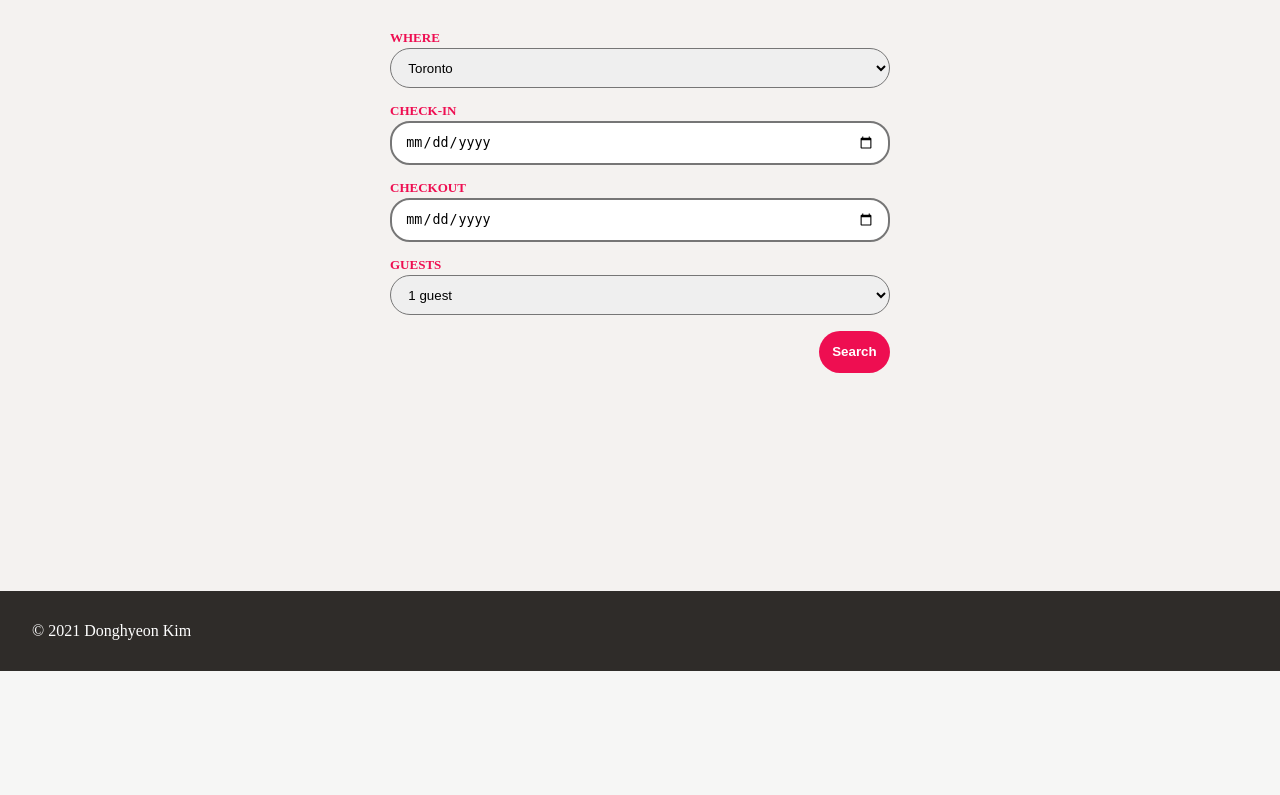
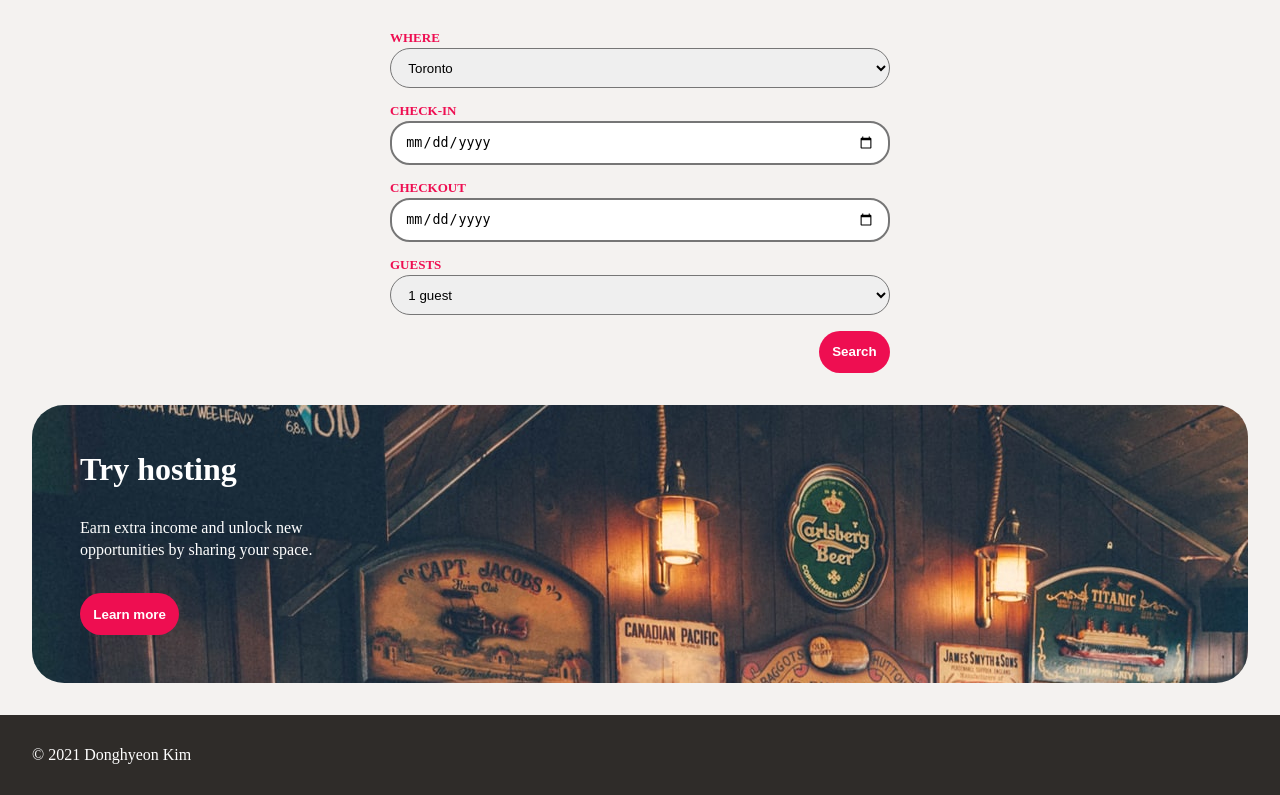
Before and after one commit to 0916dhkim/web322-assignment, a Node server app: page / in a window 1280 px wide. Shown: the part 129-924 px from the top of the page. Before the commit the page ends 800 px from the top, so only its background shows below. Run offline with Node 20, Linux system fonts and the light colour scheme; style sheets or scripts are compiled from the project's sources; some libraries are stand-ins or nearby versions.

Commit message:
Add Promotion

```diff
--- a/sass/home/_index.scss
+++ b/sass/home/_index.scss
@@ -1 +1,2 @@
 @import 'searchForm';
+@import 'promotion';
--- /dev/null
+++ b/sass/home/_promotion.scss
@@ -0,0 +1,20 @@
+div.promotion {
+  display: flex;
+  flex-direction: column;
+  align-items: flex-start;
+  gap: 2rem;
+  background: url('/images/promotion.jpg');
+  color: white;
+  border-radius: 2rem;
+  padding: 3rem;
+  margin-top: 2rem;
+
+  .promotion-title {
+    font-size: xx-large;
+    font-weight: bold;
+  }
+
+  .promotion-description {
+    line-height: 1.4em;
+  }
+}
--- a/views/home.handlebars
+++ b/views/home.handlebars
@@ -1,5 +1,6 @@
 {{> header navs=navs}}
 {{#> content}}
 {{> home/searchForm}}
+{{> home/promotion}}
 {{/content}}
 {{> footer}}
--- /dev/null
+++ b/views/partials/home/promotion.handlebars
@@ -0,0 +1,11 @@
+<div class="promotion">
+  <span class="promotion-title">Try hosting</span>
+  <span class="promotion-description">
+    Earn extra income and unlock new
+    <br />
+    opportunities by sharing your space.
+  </span>
+  <button class="primary">
+    Learn more
+  </button>
+</div>
```
Also changed, not shown: public/images/promotion.jpg (added).
